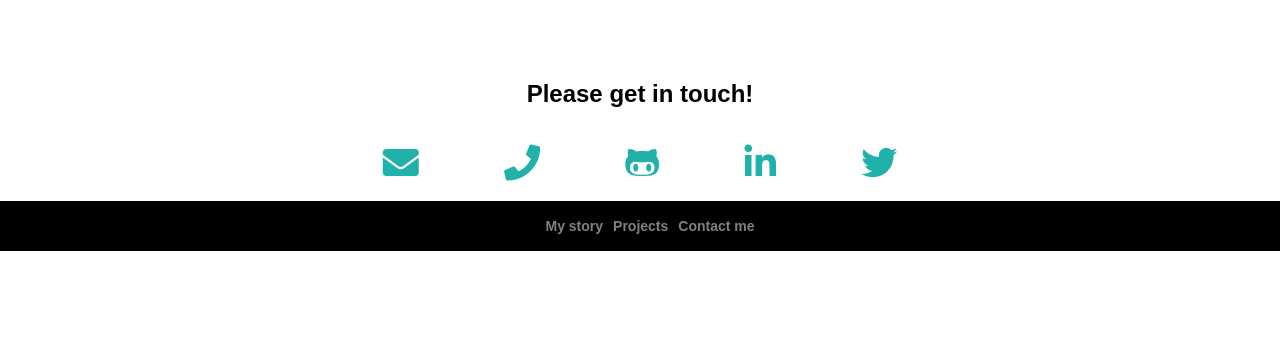
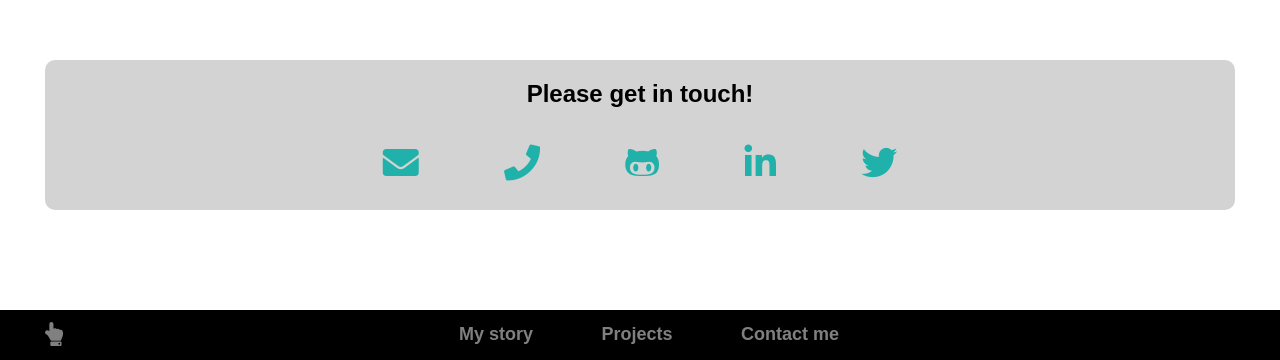
Before and after one commit to m-m-e/portfolio, a React (Create React App) app: page / in a window 1280 px wide. Shown: the part 1938-2298 px from the top of the page. Before the commit the page ends 2189 px from the top, so only its background shows below. Built offline with nearby package versions, Linux system fonts and the light colour scheme; a web font is replaced by a local one.

Commit message:
Add link styles and accessibility

```diff
--- a/src/components/aboutMe/AboutMe.js
+++ b/src/components/aboutMe/AboutMe.js
@@ -9,7 +9,7 @@
       <section className="aboutMe">
         <h1 className="title">Megan M Edwards</h1>
         <img src={meg} alt="Megan Edwards" className="profile__image"/>
-        <a href="#story" className="arrow__container">
+        <a href="#story" className="arrow__container" title="Go straight to my story">
           <img src={arrow} alt="Go to next section" className="down__arrow"/>
         </a>
       </section>
--- a/src/components/aboutMe/aboutMe.scss
+++ b/src/components/aboutMe/aboutMe.scss
@@ -27,6 +27,12 @@
     justify-content: center;
     align-items: center;
     padding: 35px 0;
+    width: 62px;
+    height: 50px;
+    box-sizing: border-box;
+    &:focus{
+      border: 2px solid $color-black;
+    }
 
     .down__arrow {
       padding: 5px;
@@ -40,6 +46,10 @@
       animation-direction: alternate;
       animation-iteration-count: infinite;
       animation-timing-function: ease-in-out;
+
+      &:hover {
+        border: 2px solid $color-purple;
+      }
 
       @keyframes arrow-point {
         0% {
--- a/src/components/contact/Contact.js
+++ b/src/components/contact/Contact.js
@@ -8,27 +8,27 @@
         <h2 className="contact__title">Please get in touch!</h2>
         <ul className="contact__list">
           <li className="contact__list-item">
-            <a href="mailto:megmyfedwards@gmail.com" target="_blank" rel="noopener noreferrer" className="contact__link email">
+            <a href="mailto:megmyfedwards@gmail.com" target="_blank" rel="noopener noreferrer" className="contact__link email" title="Email me">
               <i className="fas fa-envelope email__icon" />
             </a>
           </li>
           <li className="contact__list-item">
-            <a href="tel:00 34 644 75 21 07" target="_blank" rel="noopener noreferrer" className="contact__link phone">
+            <a href="tel:00 34 644 75 21 07" target="_blank" rel="noopener noreferrer" className="contact__link phone" title="Call me">
               <i className="fas fa-phone phone__icon" />
             </a>
           </li>
           <li className="contact__list-item">
-            <a href="https://github.com/m-m-e" target="_blank" rel="noopener noreferrer" className="contact__link github">
+            <a href="https://github.com/m-m-e" target="_blank" rel="noopener noreferrer" className="contact__link github" title="Go to my Github">
               <i className="fab fa-github-alt github__icon" />
             </a>
           </li>
           <li className="contact__list-item">
-            <a href="https://www.linkedin.com/in/meganmyfanwyedwards/" target="_blank" rel="noopener noreferrer" className="contact__link linkedin">
+            <a href="https://www.linkedin.com/in/meganmyfanwyedwards/" target="_blank" rel="noopener noreferrer" className="contact__link linkedin" title="Go to my LinkedIn">
               <i className="fab fa-linkedin-in linkedin__icon" />
             </a>
           </li>
           <li className="contact__list-item">
-            <a href="https://twitter.com/Miss_MME23" target="_blank" rel="noopener noreferrer" className="contact__link twitter">
+            <a href="https://twitter.com/Miss_MME23" target="_blank" rel="noopener noreferrer" className="contact__link twitter" title="Find me on Twitter">
               <i className="fab fa-twitter twitter__icon" />
             </a>
           </li>
--- a/src/components/contact/contact.scss
+++ b/src/components/contact/contact.scss
@@ -5,6 +5,10 @@
   flex-direction: column;
   align-items: center;
   width: 100%;
+  height: 150px;
+  margin-bottom: 100px;
+  background: lightgray;
+  border-radius: 10px;
 
   .contact__list {
     width: 100%;
@@ -29,5 +33,16 @@
   .contact__link {
     color: $color-teal;
     margin: 0;
+    transition: ease 0.1s;
+    display: inline-block;
+
+    &:focus{
+      padding: 5px;
+      border: 2px solid $color-black;
+    }
+    &:hover{
+      color: $color-purple;
+      transform: scale(1.2);
+    }
   }
 }
--- a/src/components/footer/Footer.js
+++ b/src/components/footer/Footer.js
@@ -6,16 +6,17 @@
     return(
       <footer className="footer">
         <div className="wrapper footer-wrapper">
+        <a href="#topOfPage" className="up__arrow" title="Return to top of page"><i className="fas fa-hand-point-up"/></a>
           <nav className="footer__menu">
             <ul className="menu__list">
               <ul className="menu__list-item">
-                <a href="#story" className="menu-link">My story</a>
+                <a href="#story" className="menu-link" title="My story">My story</a>
               </ul>
               <ul className="menu__list-item">
-                <a href="#projects" className="menu-link">Projects</a>
+                <a href="#projects" className="menu-link" title="Projects">Projects</a>
               </ul>
               <ul className="menu__list-item">
-                <a href="#contact" className="menu-link">Contact me</a>
+                <a href="#contact" className="menu-link" title="Contact Me">Contact me</a>
               </ul>
             </ul>
           </nav>
--- a/src/components/footer/footer.scss
+++ b/src/components/footer/footer.scss
@@ -3,6 +3,11 @@
 .footer {
   background: $color-black;
   height: 50px;
+  .footer__menu {
+    width: 100%;
+    display: flex;
+    justify-content: center
+  }
 
   .footer-wrapper {
     display: flex;
@@ -10,8 +15,21 @@
     align-items: center;
   }
 
+  .up__arrow i {
+    color: $color-silver;
+    font-size: $font-lg;
+    display: inline-block;
+    transition: ease 0.1s;
+
+    &:hover{
+      color: $color-pink;
+      transform: scale(1.2);
+    }
+  }
   .menu__list {
     width: 100%;
+    max-width: 400px;
+    box-sizing: border-box;
     list-style: none;
     margin: 0;
     padding: 10px;
@@ -29,5 +47,18 @@
     color: $color-silver;
     font-size: $font-sm;
     font-weight: bold;
+    display: inline-block;
+    transition: ease 0.1s;
+
+    @media all and (min-width: $bp-2){
+      font-size: $font-med;
+    }
+    &:focus {
+      padding: 5px;
+    }
+    &:hover{
+      color: $color-pink;
+      transform: scale(1.2);
+    }
   }
 }
--- a/src/components/header/Header.js
+++ b/src/components/header/Header.js
@@ -4,19 +4,19 @@
 class Header extends React.Component {
   render() {
     return(
-      <header className="header">
+      <header id="topOfPage" className="header">
         <div className="wrapper header-wrapper">
           <div className="language-options"></div>
           <nav className="menu">
             <ul className="menu__list">
               <li className="menu__list-item">
-                <a href="#story" className="menu-link">My story</a>
+                <a href="#story" className="menu-link" title="My story">My story</a>
               </li>
               <li className="menu__list-item">
-                <a href="#projects" className="menu-link">Projects</a>
+                <a href="#projects" className="menu-link" title="Projects">Projects</a>
               </li>
               <li className="menu__list-item">
-                <a href="#contact" className="menu-link">Contact me</a>
+                <a href="#contact" className="menu-link" title="Contact Me">Contact me</a>
               </li>
             </ul>
           </nav>
--- a/src/components/header/header.scss
+++ b/src/components/header/header.scss
@@ -19,6 +19,7 @@
   .menu__list-item {
     font-size: $font-sm;
     padding-left: 15px;
+
   }
   .menu__list-item:nth-child(1) {
     padding: 0;
@@ -27,6 +28,16 @@
   .menu-link {
     text-decoration: none;
     color: $color-black;
+    display: inline-block;
+    transition: ease 0.1s;
+    &:focus{
+      border: 2px solid $color-black;
+    }
+    &:hover{
+      color: $color-white;
+      font-weight: bold;
+      transform: scale(1.2);
+    }
   }
 
   @media all and (min-width: $bp-2) {
--- a/src/stylesheets/_variables.scss
+++ b/src/stylesheets/_variables.scss
@@ -1,6 +1,9 @@
 $color-teal: lightseagreen;
 $color-black: black;
 $color-silver: grey;
+$color-pink: fuchsia;
+$color-white: white;
+$color-purple: purple;
 
 $font-main: 'Kodchasan', sans-serif;
 
```
Also changed, not shown: src/index.css (line endings or trailing spaces).
